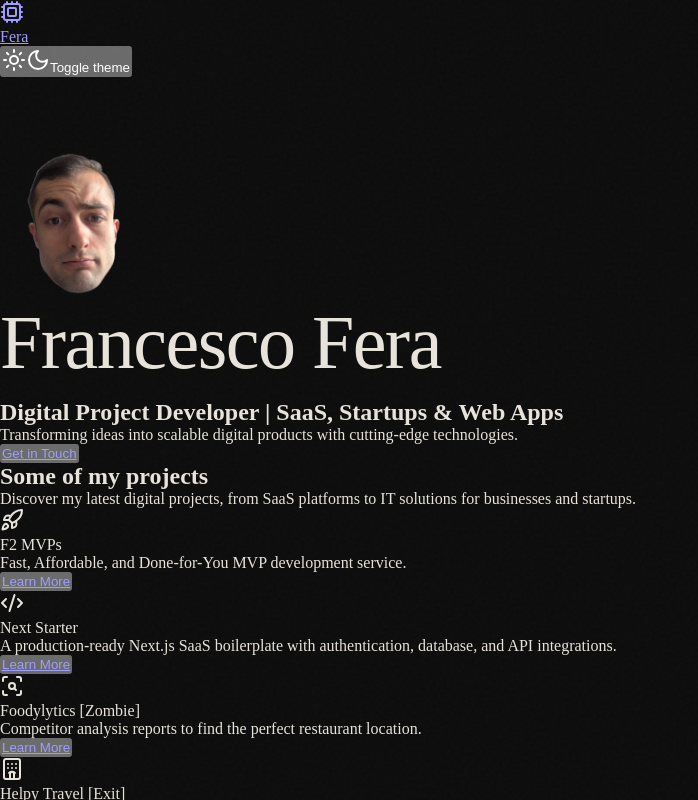
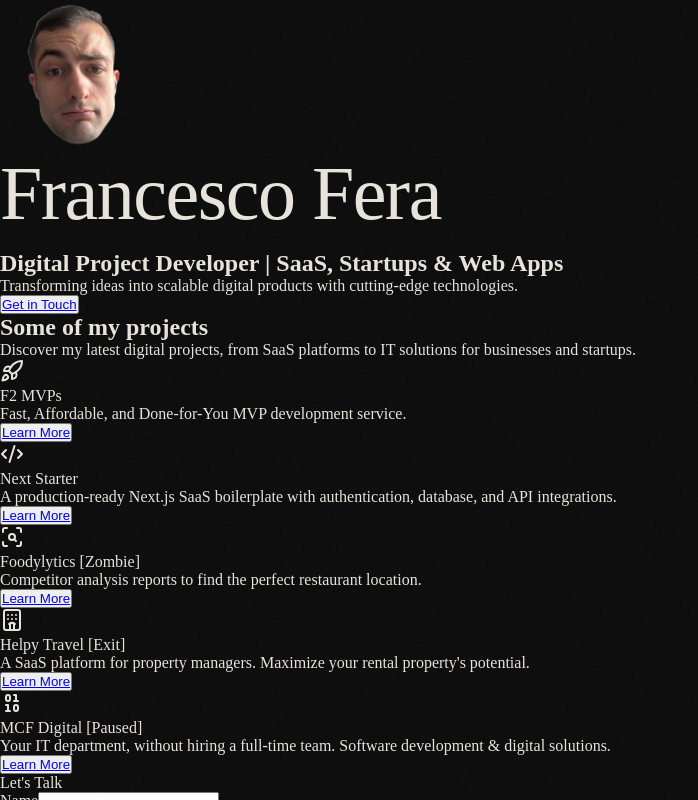
Before and after one commit to Francesco-Fera/fera-personal-website, a Next.js app: page / in a window 1280 px wide. Shown: the top 800 px of the page, without its empty margins (0-698 px from the left). Built offline with nearby package versions, Linux system fonts and the light colour scheme.

Commit message:
Update layout with Google Fonts and SEO metadata
Replace Inter with Cormorant Garamond and IBM Plex Mono.
Add Open Graph and Twitter meta tags. Remove theme provider.

```diff
--- a/app/layout.tsx
+++ b/app/layout.tsx
@@ -1,16 +1,39 @@
 import type { Metadata } from "next";
-import { Inter } from "next/font/google";
+import { Cormorant_Garamond, IBM_Plex_Mono } from "next/font/google";
 import "./globals.css";
-import { ThemeProvider } from "next-themes";
-import Header from "./components/Header";
-import Footer from "./components/Footer";
 import Script from "next/script";
 
-const inter = Inter({ variable: "--font-inter", subsets: ["latin"] });
+const cormorant = Cormorant_Garamond({
+  variable: "--font-serif",
+  subsets: ["latin"],
+  weight: ["300", "400", "500"],
+  style: ["normal", "italic"],
+  display: "swap",
+});
+
+const ibmPlexMono = IBM_Plex_Mono({
+  variable: "--font-mono",
+  subsets: ["latin"],
+  weight: ["300", "400"],
+  display: "swap",
+});
 
 export const metadata: Metadata = {
   title: "Francesco Fera",
-  description: "Software Developer",
+  description:
+    "Software developer and entrepreneur building digital products across Italy and Spain.",
+  authors: [{ name: "Francesco Fera" }],
+  openGraph: {
+    title: "Francesco Fera",
+    description:
+      "Software developer and entrepreneur building digital products across Italy and Spain.",
+    url: "https://francescofera.com",
+    type: "website",
+  },
+  twitter: {
+    card: "summary",
+    title: "Francesco Fera",
+  },
 };
 
 export default function RootLayout({
@@ -19,23 +42,14 @@ export default function RootLayout({
   children: React.ReactNode;
 }>) {
   return (
-    <html lang='en' suppressHydrationWarning>
-      <body className={`${inter.variable} antialiased `}>
-        <ThemeProvider
-          attribute='class'
-          defaultTheme='dark'
-          enableSystem
-          disableTransitionOnChange
-        >
-          <Header />
-          {children}
-          <Footer />
-        </ThemeProvider>
+    <html lang="en">
+      <body className={`${cormorant.variable} ${ibmPlexMono.variable}`}>
+        {children}
         <Script
           defer
-          src='https://cloud.umami.is/script.js'
-          data-website-id='e1189031-ee4f-4d36-9fae-ea3f58ed96b6'
-        ></Script>
+          src="https://cloud.umami.is/script.js"
+          data-website-id="e1189031-ee4f-4d36-9fae-ea3f58ed96b6"
+        />
       </body>
     </html>
   );
```
